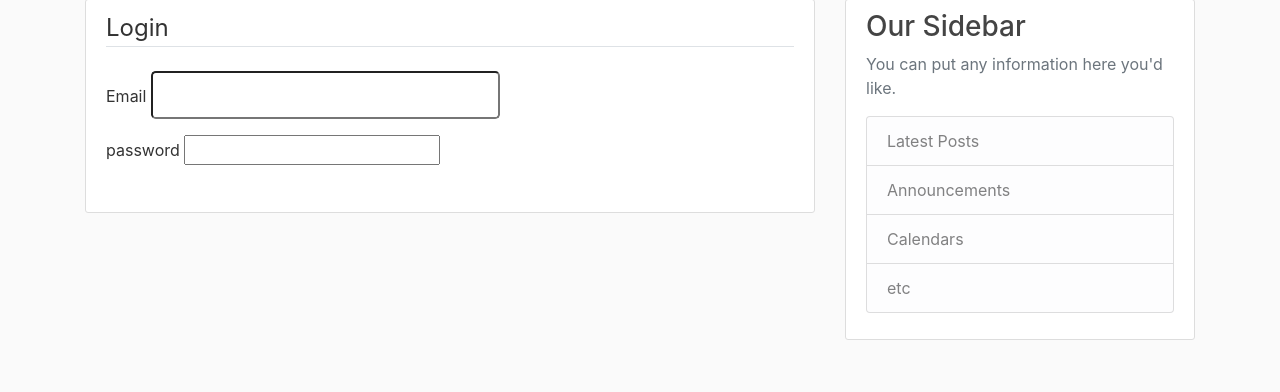
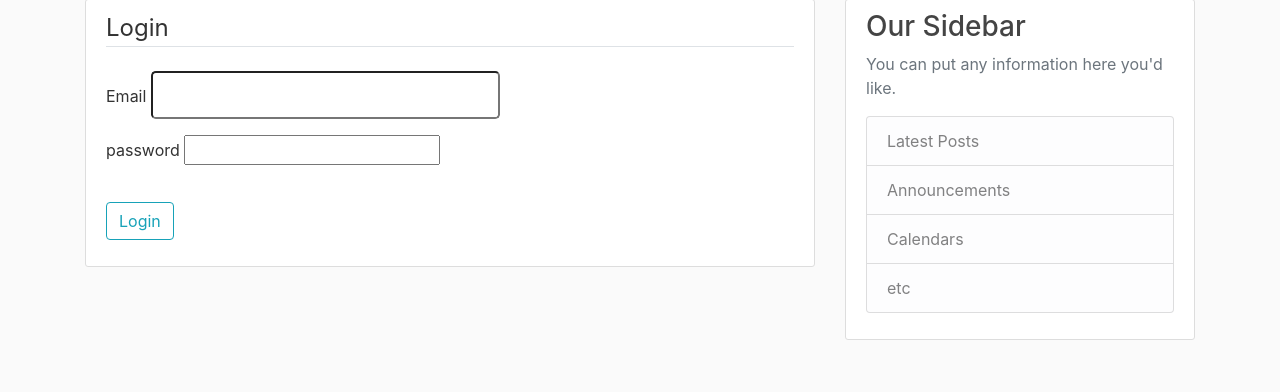
Before and after one commit to ajaynimmala-dev/FLASK_PROJECT1, a Flask app: page /login in a window 1280 px wide. Shown: the part 81-473 px from the top of the page. Run offline with Flask 3, Linux system fonts and the light colour scheme.

Commit message:
Login.html

```diff
--- a/templates/Login.html
+++ b/templates/Login.html
@@ -14,6 +14,9 @@
                     {{ form.password(class="form-control-login") }}
                 </div>
             </fieldset>
+            <div class="form-group">
+                {{ form.submit(class="btn btn-outline-info") }}
+            </div>
         </form>
     </div>
 {% endblock %}
```
